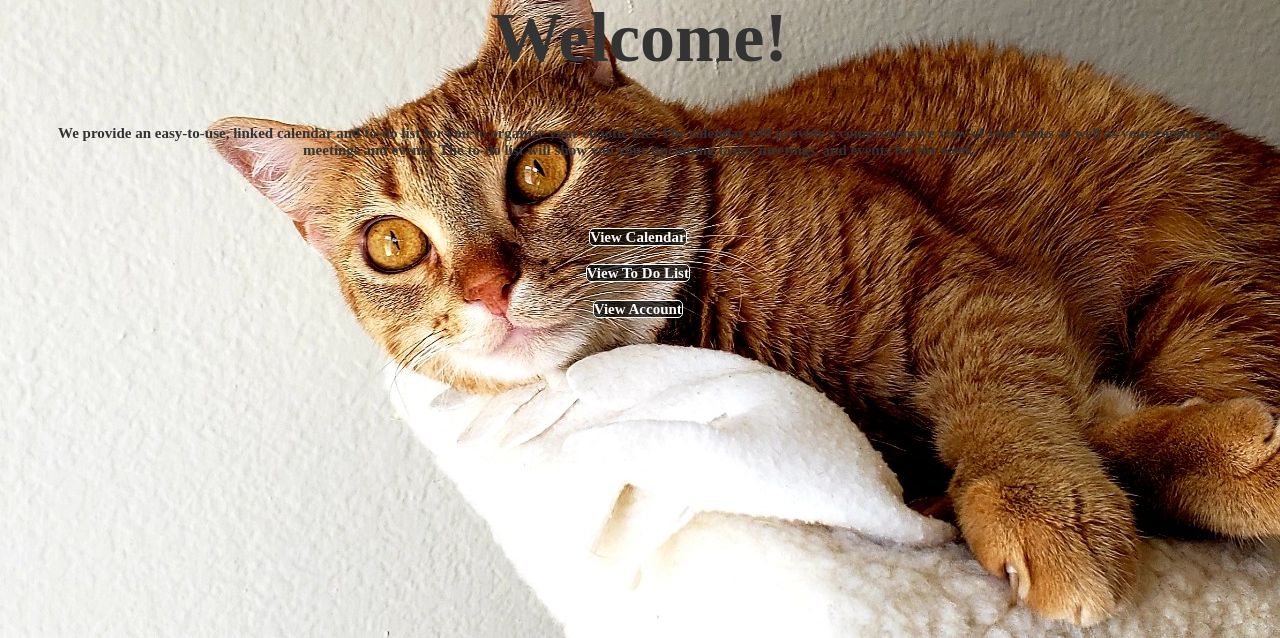
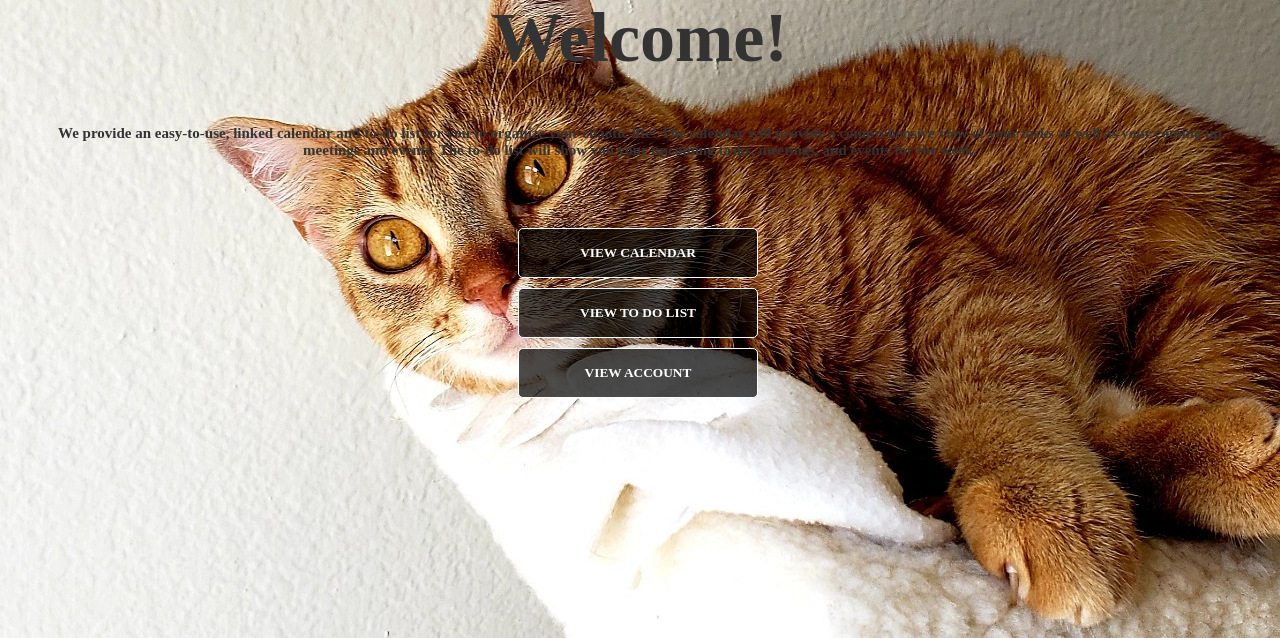
Before and after one commit to jorgerivero3/project-3, a Flask app: page /about in a window 1280 px wide. Shown: the part 116-754 px from the top of the page. Run offline with Flask 2, Linux system fonts and the light colour scheme; a user stored in the database is signed in; some web fonts are replaced.

Commit message:
fixed buttons

```diff
--- a/Application/templates/about.html
+++ b/Application/templates/about.html
@@ -10,13 +10,13 @@
 
 	{% if current_user.is_authenticated %}
 		<div>
-            <a href="/calendar" class="myButton">View Calendar</a><br><br>
-            <a href="/todo_list" class="myButton">View To Do List</a><br><br>
-            <a href="/account" class="myButton">View Account</a><br><br>
+            <form method='GET' action ='/calendar'><button href="/calendar" class="myButton">VIEW CALENDAR</button><br></form>
+            <form method='GET' action ='/todo_list'><button href="/todo_list" class="myButton">VIEW TO DO LIST</button><br></form>
+            <form method='GET' action ='/account'><button href="/account" class="myButton">VIEW ACCOUNT</button><br></form>
       	</div>
 	{% else %}
-		<a href="/login" class="myButton">Log in!</a><br><br>
-		<a href="/register" class="myButton">Need an account?</a>
+		<form method='GET' action ='/login'><button href="/login" class="myButton">LOG IN</button><br></form>
+		<form method='GET' action ='/register'><button href="/register" class="myButton">NEED AN ACCOUNT?</button></form>
 
 	{% endif%}
 </div>
--- a/Application/templates/account.html
+++ b/Application/templates/account.html
@@ -7,8 +7,8 @@
       <br><br>
 
       <div>
-            <a href="/calendar" class="myButton">View Calendar</a><br><br>
-            <a href="/todo_list" class="myButton">View To Do List</a><br><br>
+            <form method='GET' action ='/calendar'><button href="/calendar" class="myButton">VIEW CALENDAR</button></form><br><br>
+            <form method='GET' action ='/todo_list'><button href="/todo_list" class="myButton">VIEW TO DO LIST</button></form>
       </div>
       <!---account info--->
       <br><br>
```
Also changed, not shown: Application/templates/home.html (+4 -4 lines), Application/templates/newItem.html (+11 -8 lines), Application/templates/todo_list.html (+7 -3 lines).
